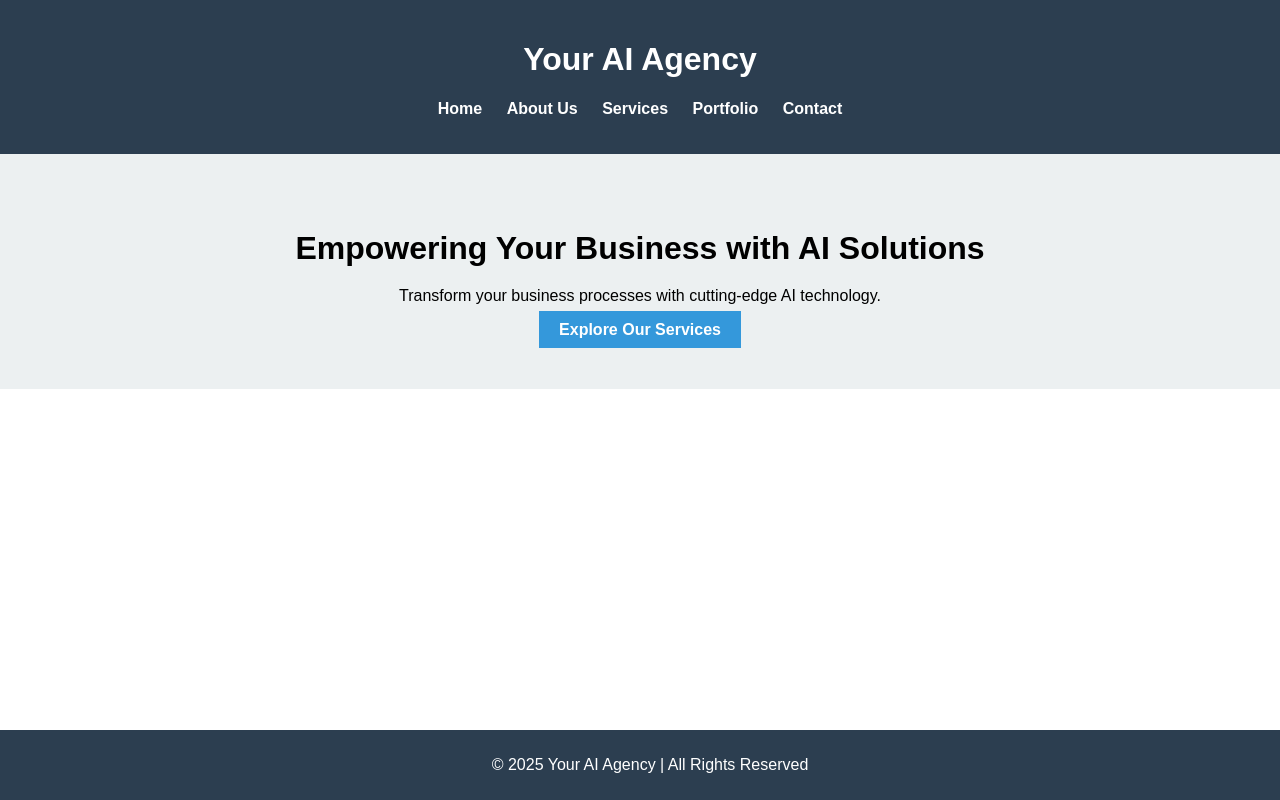
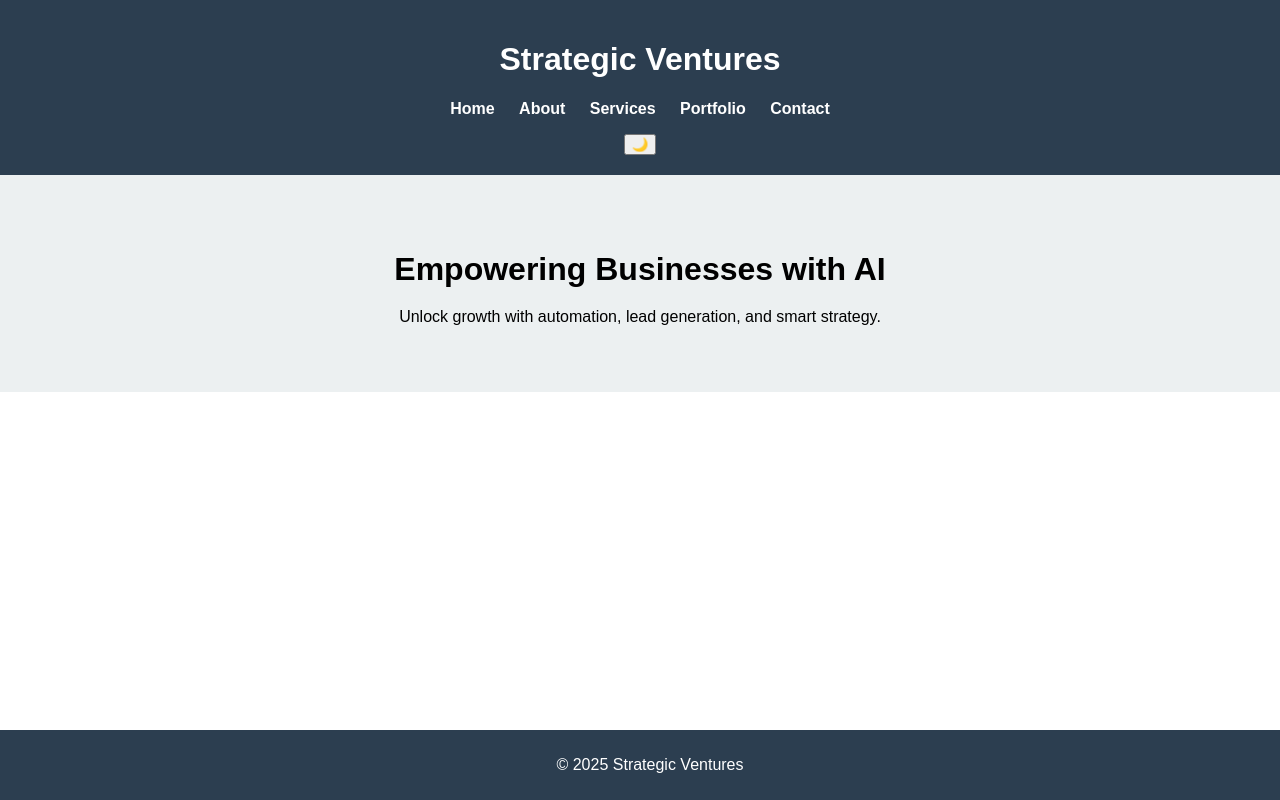
Before and after one commit to strategicph/ventures, a plain HTML site: page index.html in a window 1280 px wide. Drawn offline with Linux system fonts and the light colour scheme.

Commit message:
Update index.html

```diff
--- a/index.html
+++ b/index.html
@@ -3,31 +3,30 @@
 <head>
   <meta charset="UTF-8">
   <meta name="viewport" content="width=device-width, initial-scale=1.0">
-    <title>Your AI Agency</title>
+  <title>Strategic Ventures | AI Agency</title>
   <link rel="stylesheet" href="styles.css">
+  <script defer src="script.js"></script>
 </head>
 <body>
-    <header>
-        <h1>Your AI Agency</h1>
+  <header class="header">
+    <h1>Strategic Ventures</h1>
     <nav>
       <ul>
         <li><a href="index.html">Home</a></li>
-                <li><a href="about.html">About Us</a></li>
+        <li><a href="about.html">About</a></li>
         <li><a href="services.html">Services</a></li>
         <li><a href="portfolio.html">Portfolio</a></li>
         <li><a href="contact.html">Contact</a></li>
       </ul>
     </nav>
+    <button id="dark-mode-toggle">🌙</button>
   </header>
-
-    <section class="hero">
-        <h2>Empowering Your Business with AI Solutions</h2>
-        <p>Transform your business processes with cutting-edge AI technology.</p>
-        <a href="services.html" class="cta-button">Explore Our Services</a>
+  <section class="hero hero-home">
+    <h2>Empowering Businesses with AI</h2>
+    <p>Unlock growth with automation, lead generation, and smart strategy.</p>
   </section>
-
   <footer>
-        <p>&copy; 2025 Your AI Agency | All Rights Reserved</p>
+    <p>&copy; 2025 Strategic Ventures</p>
   </footer>
 </body>
 </html>
```
Lines whose indentation alone changed are shown as unchanged.
